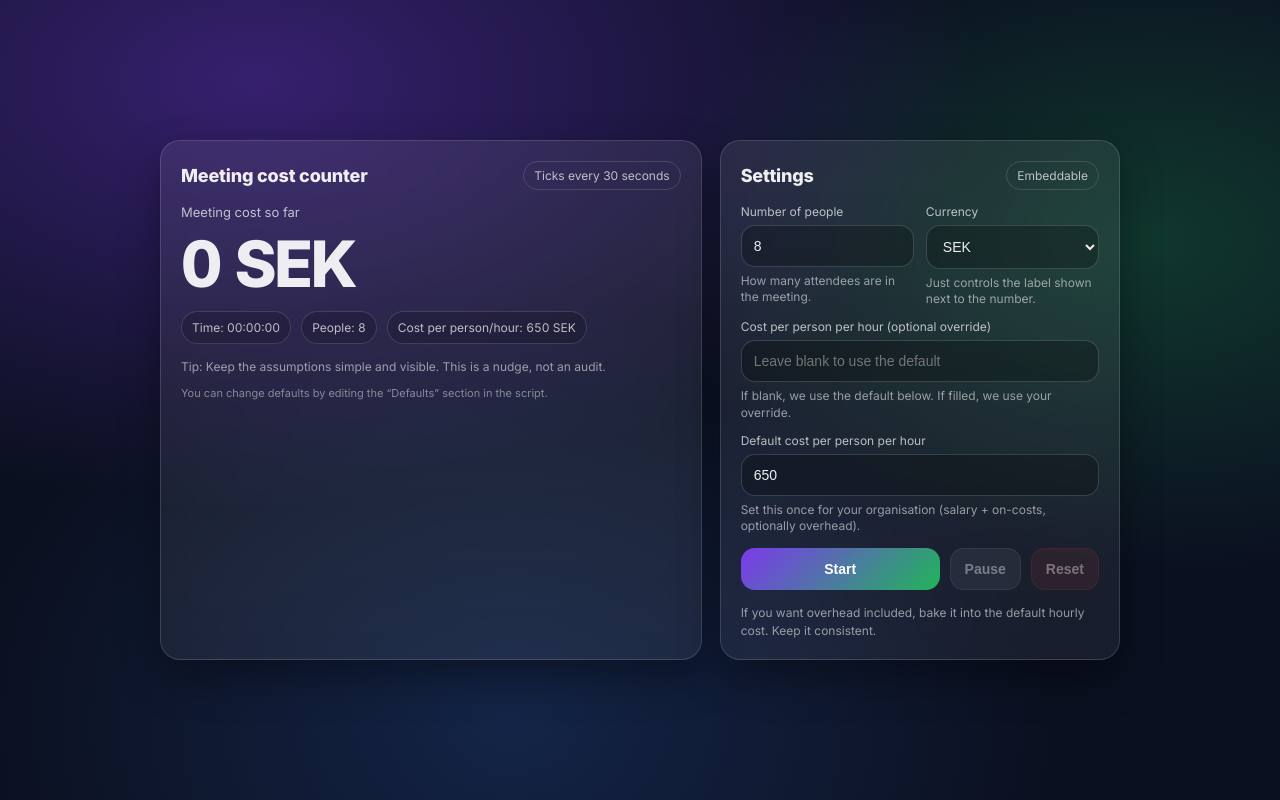
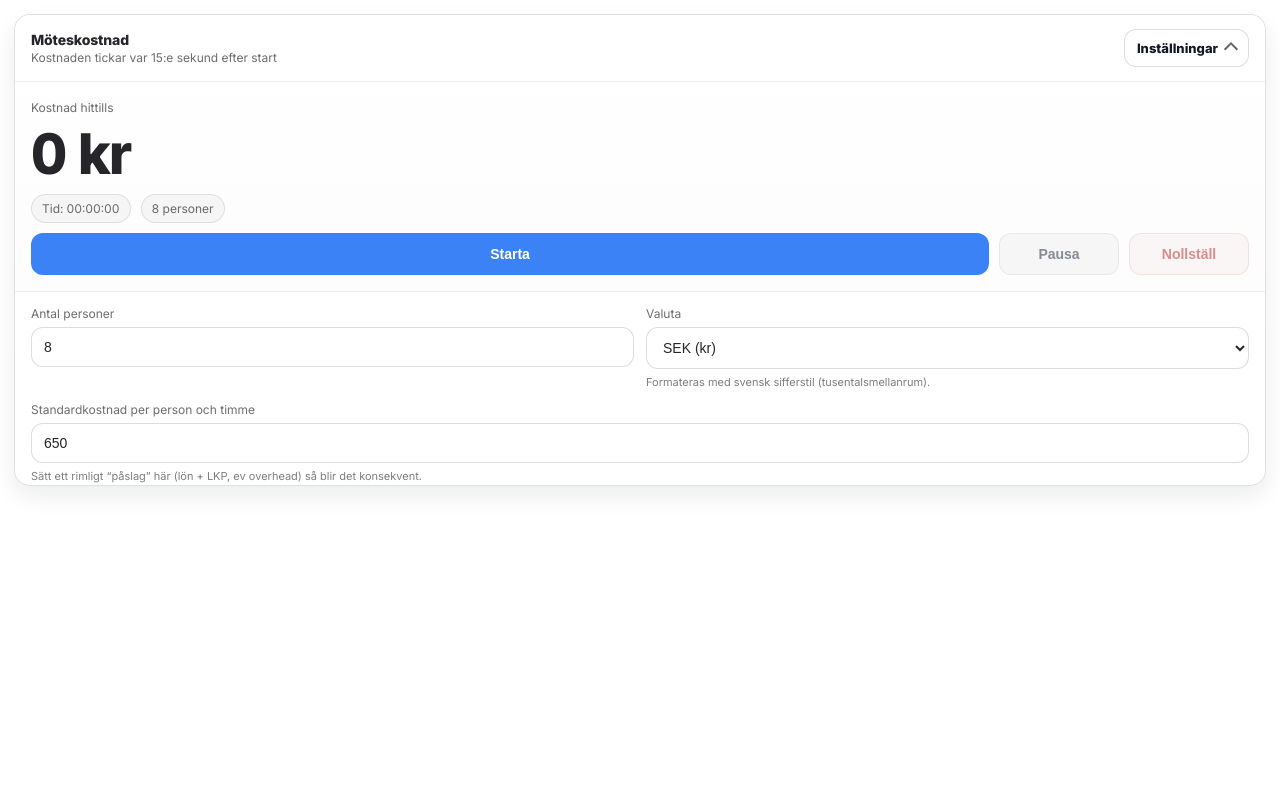
Before and after one commit to praps229/meeting-cost-widget, a plain HTML site: page index.html in a window 1280 px wide. Drawn offline with Linux system fonts and the light colour scheme.

Commit message:
Update index.html

```diff
--- a/index.html
+++ b/index.html
@@ -1,310 +1,339 @@
 <!doctype html>
-<html lang="en">
+<html lang="sv">
 <head>
   <meta charset="utf-8" />
   <meta name="viewport" content="width=device-width, initial-scale=1" />
-  <title>Meeting cost counter</title>
+  <title>Möteskostnad</title>
 
-  <!-- Optional nice font (safe fallback if it fails to load) -->
   <link rel="preconnect" href="https://fonts.googleapis.com">
   <link rel="preconnect" href="https://fonts.gstatic.com" crossorigin>
   <link href="https://fonts.googleapis.com/css2?family=Inter:wght@400;600;800&display=swap" rel="stylesheet">
 
   <style>
     :root{
-      --bg: #0b1020;
-      --card: rgba(255,255,255,0.08);
-      --card2: rgba(255,255,255,0.06);
-      --border: rgba(255,255,255,0.14);
-      --text: rgba(255,255,255,0.92);
-      --muted: rgba(255,255,255,0.70);
-      --muted2: rgba(255,255,255,0.55);
-      --shadow: 0 18px 40px rgba(0,0,0,0.35);
-      --radius: 20px;
-      --accent: #7c3aed; /* violet */
-      --accent2: #22c55e; /* green */
-      --danger: #ef4444;
+      /* Neutral palette that blends into white/grey admin UIs */
+      --bg: transparent;
+      --card: #ffffff;
+      --card2: #fbfbfc;
+      --border: rgba(20, 20, 24, 0.12);
+      --text: rgba(20, 20, 24, 0.92);
+      --muted: rgba(20, 20, 24, 0.62);
+      --shadow: 0 10px 22px rgba(16, 24, 40, 0.08);
+
+      --accent: #3b82f6;   /* calm blue */
+      --accent2: #111827;  /* near-black */
+      --danger: #b91c1c;
+
+      --radius: 16px;
     }
 
     * { box-sizing: border-box; }
-    body{
-      margin:0;
+
+    html, body {
+      height: 100%;
+      margin: 0;
+      background: var(--bg);
       font-family: Inter, system-ui, -apple-system, Segoe UI, Roboto, Arial, sans-serif;
       color: var(--text);
-      background:
-        radial-gradient(1200px 700px at 20% 10%, rgba(124,58,237,0.38), transparent 60%),
-        radial-gradient(900px 600px at 90% 30%, rgba(34,197,94,0.22), transparent 55%),
-        radial-gradient(900px 700px at 40% 90%, rgba(59,130,246,0.18), transparent 60%),
-        var(--bg);
-      min-height: 100vh;
-      display:flex;
-      align-items:center;
-      justify-content:center;
-      padding: 28px;
     }
 
-    .wrap{
-      width: min(960px, 100%);
-      display:grid;
-      grid-template-columns: 1.15fr 0.85fr;
-      gap: 18px;
+    /* Fixed embed height */
+    .widget {
+      height: 500px;
+      width: 100%;
+      padding: 14px;
     }
 
-    @media (max-width: 860px){
-      .wrap{ grid-template-columns: 1fr; }
-    }
-
-    .card{
+    .card {
+      height: 100%;
+      width: 100%;
       background: linear-gradient(180deg, var(--card), var(--card2));
       border: 1px solid var(--border);
       border-radius: var(--radius);
       box-shadow: var(--shadow);
-      backdrop-filter: blur(14px);
-      padding: 20px;
+      overflow: hidden;
+      display: flex;
+      flex-direction: column;
     }
 
-    .title{
-      display:flex;
-      align-items:center;
-      justify-content:space-between;
+    .topbar {
+      display: flex;
+      align-items: center;
+      justify-content: space-between;
       gap: 12px;
-      margin-bottom: 14px;
+      padding: 14px 16px;
+      border-bottom: 1px solid rgba(20, 20, 24, 0.08);
+      background: rgba(255,255,255,0.7);
+      backdrop-filter: blur(8px);
     }
 
-    .title h1{
-      font-size: 18px;
-      margin:0;
-      font-weight: 700;
-      letter-spacing: -0.01em;
+    .title {
+      display: flex;
+      flex-direction: column;
+      gap: 2px;
+      min-width: 0;
     }
 
-    .badge{
+    .title h1 {
+      margin: 0;
+      font-size: 14px;
+      font-weight: 800;
+      letter-spacing: -0.01em;
+      white-space: nowrap;
+      overflow: hidden;
+      text-overflow: ellipsis;
+    }
+
+    .title .sub {
       font-size: 12px;
       color: var(--muted);
-      border: 1px solid var(--border);
-      padding: 6px 10px;
-      border-radius: 999px;
       white-space: nowrap;
+      overflow: hidden;
+      text-overflow: ellipsis;
     }
 
-    .grid{
-      display:grid;
+    .toggle {
+      display: inline-flex;
+      align-items: center;
+      gap: 8px;
+      border: 1px solid rgba(20, 20, 24, 0.14);
+      background: #fff;
+      color: var(--accent2);
+      padding: 10px 12px;
+      border-radius: 12px;
+      font-weight: 700;
+      font-size: 13px;
+      cursor: pointer;
+      user-select: none;
+    }
+
+    .chev {
+      width: 10px;
+      height: 10px;
+      border-right: 2px solid rgba(20, 20, 24, 0.65);
+      border-bottom: 2px solid rgba(20, 20, 24, 0.65);
+      transform: rotate(45deg);
+      transition: transform 0.18s ease;
+      margin-top: -2px;
+    }
+    .toggle[aria-expanded="true"] .chev {
+      transform: rotate(225deg);
+      margin-top: 2px;
+    }
+
+    .content {
+      display: grid;
+      grid-template-columns: 1fr;
+      height: 100%;
+      min-height: 0;
+    }
+
+    /* Counter area */
+    .counter {
+      padding: 18px 16px 10px;
+      display: flex;
+      flex-direction: column;
+      justify-content: center;
+      align-items: flex-start;
+      min-height: 0;
+      gap: 10px;
+    }
+
+    .big {
+      font-size: 56px;
+      line-height: 1.05;
+      font-weight: 800;
+      letter-spacing: -0.04em;
+      margin: 0;
+      word-break: break-word;
+      font-variant-numeric: tabular-nums;
+    }
+
+    .minirow {
+      display: flex;
+      gap: 10px;
+      flex-wrap: wrap;
+      color: var(--muted);
+      font-size: 12px;
+    }
+
+    .pill {
+      border: 1px solid rgba(20, 20, 24, 0.10);
+      background: rgba(20, 20, 24, 0.03);
+      border-radius: 999px;
+      padding: 6px 10px;
+      font-variant-numeric: tabular-nums;
+    }
+
+    .buttons {
+      display: flex;
+      gap: 10px;
+      padding: 0 16px 16px;
+      flex-wrap: wrap;
+    }
+
+    button {
+      border: 0;
+      border-radius: 12px;
+      padding: 12px 14px;
+      font-weight: 800;
+      font-size: 14px;
+      cursor: pointer;
+      transition: transform 0.04s ease, opacity 0.2s ease;
+    }
+    button:active { transform: translateY(1px); }
+    button[disabled] { opacity: 0.5; cursor: not-allowed; }
+
+    .btn-start {
+      background: var(--accent);
+      color: #fff;
+      flex: 1;
+      min-width: 180px;
+    }
+
+    .btn-pause {
+      background: rgba(20, 20, 24, 0.06);
+      border: 1px solid rgba(20, 20, 24, 0.12);
+      color: var(--accent2);
+      min-width: 120px;
+    }
+
+    .btn-reset {
+      background: rgba(185, 28, 28, 0.07);
+      border: 1px solid rgba(185, 28, 28, 0.20);
+      color: var(--danger);
+      min-width: 120px;
+    }
+
+    /* Collapsible settings */
+    .settings {
+      border-top: 1px solid rgba(20, 20, 24, 0.08);
+      background: #fff;
+      overflow: hidden;
+      transition: max-height 0.22s ease;
+    }
+
+    .settings-inner {
+      padding: 14px 16px 16px;
+      display: grid;
       grid-template-columns: 1fr 1fr;
       gap: 12px;
-      margin-top: 12px;
     }
 
     @media (max-width: 520px){
-      .grid{ grid-template-columns: 1fr; }
+      .big { font-size: 44px; }
+      .settings-inner { grid-template-columns: 1fr; }
     }
 
-    label{
-      display:block;
+    label {
+      display: block;
       font-size: 12px;
       color: var(--muted);
       margin-bottom: 6px;
     }
 
-    input, select{
-      width:100%;
-      padding: 12px 12px;
-      border-radius: 14px;
-      border: 1px solid rgba(255,255,255,0.16);
-      background: rgba(0,0,0,0.25);
+    input, select {
+      width: 100%;
+      padding: 11px 12px;
+      border-radius: 12px;
+      border: 1px solid rgba(20, 20, 24, 0.14);
+      background: #fff;
       color: var(--text);
       outline: none;
       font-size: 14px;
     }
 
     input:focus, select:focus{
-      border-color: rgba(124,58,237,0.6);
-      box-shadow: 0 0 0 4px rgba(124,58,237,0.15);
+      border-color: rgba(59, 130, 246, 0.55);
+      box-shadow: 0 0 0 4px rgba(59, 130, 246, 0.12);
     }
 
-    .help{
+    .full { grid-column: 1 / -1; }
+
+    .hint {
       margin-top: 6px;
-      font-size: 12px;
-      color: var(--muted2);
+      font-size: 11px;
+      color: rgba(20, 20, 24, 0.55);
       line-height: 1.35;
     }
-
-    .buttons{
-      display:flex;
-      gap: 10px;
-      margin-top: 14px;
-      flex-wrap: wrap;
-    }
-
-    button{
-      border: 0;
-      border-radius: 14px;
-      padding: 12px 14px;
-      font-weight: 700;
-      font-size: 14px;
-      cursor: pointer;
-      color: white;
-      transition: transform 0.04s ease, opacity 0.2s ease;
-    }
-    button:active{ transform: translateY(1px); }
-
-    .btn-start{
-      background: linear-gradient(135deg, rgba(124,58,237,1), rgba(34,197,94,0.9));
-      flex: 1;
-      min-width: 160px;
-    }
-    .btn-pause{
-      background: rgba(255,255,255,0.12);
-      border: 1px solid rgba(255,255,255,0.16);
-      color: var(--text);
-    }
-    .btn-reset{
-      background: rgba(239,68,68,0.18);
-      border: 1px solid rgba(239,68,68,0.30);
-      color: #ffd7d7;
-    }
-    button[disabled]{
-      opacity: 0.45;
-      cursor: not-allowed;
-    }
-
-    .big{
-      font-size: 64px;
-      font-weight: 800;
-      letter-spacing: -0.04em;
-      margin: 10px 0 2px;
-      line-height: 1.05;
-      word-break: break-word;
-    }
-
-    .sub{
-      font-size: 13px;
-      color: var(--muted);
-    }
-
-    .statrow{
-      display:flex;
-      gap: 10px;
-      flex-wrap: wrap;
-      margin-top: 14px;
-    }
-
-    .pill{
-      border: 1px solid rgba(255,255,255,0.14);
-      background: rgba(0,0,0,0.16);
-      border-radius: 999px;
-      padding: 8px 10px;
-      font-size: 12px;
-      color: var(--muted);
-    }
-
-    .note{
-      margin-top: 14px;
-      font-size: 12px;
-      color: var(--muted2);
-      line-height: 1.45;
-    }
-
-    .footer{
-      margin-top: 10px;
-      font-size: 11px;
-      color: rgba(255,255,255,0.45);
-    }
-
-    .mono{ font-variant-numeric: tabular-nums; }
   </style>
 </head>
 
 <body>
-  <div class="wrap">
-    <!-- Output -->
+  <div class="widget">
     <div class="card">
-      <div class="title">
-        <h1>Meeting cost counter</h1>
-        <div class="badge">Ticks every 30 seconds</div>
+      <div class="topbar">
+        <div class="title">
+          <h1>Möteskostnad</h1>
+          <div class="sub">Kostnaden tickar var 15:e sekund efter start</div>
+        </div>
+
+        <div id="settingsToggle" class="toggle" role="button" tabindex="0" aria-expanded="true" aria-controls="settingsPanel">
+          Inställningar <span class="chev" aria-hidden="true"></span>
+        </div>
       </div>
 
-      <div class="sub">Meeting cost so far</div>
-      <div id="cost" class="big mono">0</div>
+      <div class="content">
+        <div class="counter">
+          <div style="font-size:12px;color:var(--muted);">Kostnad hittills</div>
+          <p id="cost" class="big">0 kr</p>
 
-      <div class="statrow">
-        <div class="pill">Time: <span id="elapsed" class="mono">00:00:00</span></div>
-        <div class="pill">People: <span id="peopleOut" class="mono">—</span></div>
-        <div class="pill">Cost per person/hour: <span id="cphOut" class="mono">—</span></div>
-      </div>
-
-      <div class="note">
-        Tip: Keep the assumptions simple and visible. This is a nudge, not an audit.
-      </div>
-
-      <div class="footer">
-        You can change defaults by editing the “Defaults” section in the script.
-      </div>
-    </div>
-
-    <!-- Controls -->
-    <div class="card">
-      <div class="title">
-        <h1>Settings</h1>
-        <div class="badge">Embeddable</div>
-      </div>
-
-      <div class="grid">
-        <div>
-          <label for="people">Number of people</label>
-          <input id="people" type="number" min="1" step="1" value="8" />
-          <div class="help">How many attendees are in the meeting.</div>
-        </div>
-
-        <div>
-          <label for="currency">Currency</label>
-          <select id="currency">
-            <option value="SEK" selected>SEK</option>
-            <option value="EUR">EUR</option>
-            <option value="GBP">GBP</option>
-            <option value="USD">USD</option>
-          </select>
-          <div class="help">Just controls the label shown next to the number.</div>
-        </div>
-
-        <div style="grid-column: 1 / -1;">
-          <label for="cph">Cost per person per hour (optional override)</label>
-          <input id="cph" type="number" min="0" step="1" placeholder="Leave blank to use the default" />
-          <div class="help">
-            If blank, we use the default below. If filled, we use your override.
+          <div class="minirow" aria-label="Minimal meeting info">
+            <span class="pill">Tid: <span id="elapsed">00:00:00</span></span>
+            <span class="pill"><span id="peopleOut">8</span> personer</span>
           </div>
         </div>
 
-        <div style="grid-column: 1 / -1;">
-          <label for="defaultCph">Default cost per person per hour</label>
-          <input id="defaultCph" type="number" min="0" step="1" value="650" />
-          <div class="help">
-            Set this once for your organisation (salary + on-costs, optionally overhead).
+        <div class="buttons">
+          <button id="startBtn" class="btn-start">Starta</button>
+          <button id="pauseBtn" class="btn-pause" disabled>Pausa</button>
+          <button id="resetBtn" class="btn-reset" disabled>Nollställ</button>
+        </div>
+
+        <div id="settingsPanel" class="settings">
+          <div class="settings-inner">
+            <div>
+              <label for="people">Antal personer</label>
+              <input id="people" type="number" min="1" step="1" value="8" />
+            </div>
+
+            <div>
+              <label for="currency">Valuta</label>
+              <select id="currency">
+                <option value="SEK" selected>SEK (kr)</option>
+                <option value="EUR">EUR (€)</option>
+                <option value="GBP">GBP (£)</option>
+                <option value="USD">USD ($)</option>
+              </select>
+              <div class="hint">Formateras med svensk sifferstil (tusentalsmellanrum).</div>
+            </div>
+
+            <div class="full">
+              <label for="defaultCph">Standardkostnad per person och timme</label>
+              <input id="defaultCph" type="number" min="0" step="1" value="650" />
+              <div class="hint">Sätt ett rimligt “påslag” här (lön + LKP, ev overhead) så blir det konsekvent.</div>
+            </div>
+
+            <div class="full">
+              <label for="cph">Tillfällig override (valfritt)</label>
+              <input id="cph" type="number" min="0" step="1" placeholder="Lämna tomt för att använda standard" />
+              <div class="hint">Om du fyller i här används den siffran istället för standardkostnaden.</div>
+            </div>
           </div>
         </div>
-      </div>
-
-      <div class="buttons">
-        <button id="startBtn" class="btn-start">Start</button>
-        <button id="pauseBtn" class="btn-pause" disabled>Pause</button>
-        <button id="resetBtn" class="btn-reset" disabled>Reset</button>
-      </div>
-
-      <div class="note">
-        If you want overhead included, bake it into the default hourly cost. Keep it consistent.
       </div>
     </div>
   </div>
 
 <script>
-  // Defaults (you can change these)
-  const COST_TICK_SECONDS = 30;
-  const TIME_TICK_SECONDS = 1;
+  // Behaviour
+  const COST_TICK_SECONDS = 15; // requested
+  const TIME_TICK_SECONDS = 1;  // keep time smooth
 
   // Elements
   const elCost = document.getElementById("cost");
   const elElapsed = document.getElementById("elapsed");
   const elPeopleOut = document.getElementById("peopleOut");
-  const elCphOut = document.getElementById("cphOut");
 
   const inpPeople = document.getElementById("people");
   const inpCurrency = document.getElementById("currency");
@@ -315,10 +344,13 @@
   const btnPause = document.getElementById("pauseBtn");
   const btnReset = document.getElementById("resetBtn");
 
+  const toggle = document.getElementById("settingsToggle");
+  const panel = document.getElementById("settingsPanel");
+
   // State
   let running = false;
-  let startedAt = null;        // timestamp (ms)
-  let pausedAt = null;         // timestamp (ms)
+  let startedAt = null;   // ms
+  let pausedAt = null;    // ms
   let totalPausedMs = 0;
 
   let timeInterval = null;
@@ -329,11 +361,36 @@
     return Number.isFinite(n) ? n : fallback;
   }
 
-  function formatMoney(amount, currency){
-    const rounded = Math.round(amount);
-    // Use spaces as thousands separator, looks good in an embedded widget
-    const withSpaces = rounded.toString().replace(/\B(?=(\d{3})+(?!\d))/g, " ");
-    return `${withSpaces} ${currency}`;
+  function getPeople(){
+    const p = safeNumber(inpPeople.value, 1);
+    return Math.max(1, Math.floor(p));
+  }
+
+  function getCurrency(){
+    return inpCurrency.value || "SEK";
+  }
+
+  function getCostPerPersonPerHour(){
+    const override = (inpCph.value || "").trim();
+    if (override !== ""){
+      return Math.max(0, safeNumber(override, 0));
+    }
+    return Math.max(0, safeNumber(inpDefaultCph.value, 0));
+  }
+
+  function moneyFormatter(currency){
+    // Swedish style: space as thousands separator, comma decimals (we show 0 decimals)
+    // SEK gets "kr" in Swedish locale formatting.
+    try{
+      return new Intl.NumberFormat("sv-SE", {
+        style: "currency",
+        currency,
+        maximumFractionDigits: 0
+      });
+    } catch {
+      // Fallback
+      return new Intl.NumberFormat("sv-SE", { maximumFractionDigits: 0 });
+    }
   }
 
   function pad2(n){ return String(n).padStart(2, "0"); }
@@ -346,56 +403,52 @@
     return `${pad2(h)}:${pad2(m)}:${pad2(s)}`;
   }
 
-  function getPeople(){
-    const p = safeNumber(inpPeople.value, 0);
-    return Math.max(1, Math.floor(p));
-  }
-
-  function getCurrency(){
-    return inpCurrency.value || "SEK";
-  }
-
-  function getCostPerPersonPerHour(){
-    const override = inpCph.value.trim();
-    if (override !== ""){
-      return Math.max(0, safeNumber(override, 0));
-    }
-    return Math.max(0, safeNumber(inpDefaultCph.value, 0));
-  }
-
   function effectiveElapsedMs(nowMs){
     if (!startedAt) return 0;
     return Math.max(0, nowMs - startedAt - totalPausedMs);
   }
 
   function computeCost(nowMs){
+    // Make the cost "tick" in discrete 15-second steps after start.
+    const stepMs = COST_TICK_SECONDS * 1000;
+    const elapsed = effectiveElapsedMs(nowMs);
+    const quantisedMs = Math.floor(elapsed / stepMs) * stepMs;
+
     const people = getPeople();
     const cph = getCostPerPersonPerHour();
-    const hours = effectiveElapsedMs(nowMs) / (1000 * 60 * 60);
+    const hours = quantisedMs / (1000 * 60 * 60);
+
     return people * cph * hours;
   }
 
   function render(){
     const now = Date.now();
+    const people = getPeople();
     const currency = getCurrency();
-    const people = getPeople();
-    const cph = getCostPerPersonPerHour();
+    const fmt = moneyFormatter(currency);
 
     elPeopleOut.textContent = people;
-    elCphOut.textContent = formatMoney(cph, currency);
+    elElapsed.textContent = formatElapsed(effectiveElapsedMs(now));
 
-    const elapsedMs = effectiveElapsedMs(now);
-    elElapsed.textContent = formatElapsed(elapsedMs);
+    const cost = computeCost(now);
 
-    // Only tick the cost every 30 seconds (but we re-render on cost interval)
-    const cost = computeCost(now);
-    elCost.textContent = formatMoney(cost, currency);
+    // Some currencies (SEK) get nice formatting with "kr" in sv-SE
+    // If Intl fails, it will still produce Swedish grouping for numbers.
+    let out;
+    try{
+      out = fmt.format(cost);
+    } catch {
+      out = `${new Intl.NumberFormat("sv-SE", { maximumFractionDigits: 0 }).format(cost)} ${currency}`;
+    }
+    elCost.textContent = out;
   }
 
   function setUiState(){
     btnStart.disabled = running;
     btnPause.disabled = !running;
     btnReset.disabled = !startedAt;
+
+    // Allow changing settings only when not running (reduces confusion)
     inpPeople.disabled = running;
     inpCurrency.disabled = running;
     inpCph.disabled = running;
@@ -404,7 +457,6 @@
 
   function start(){
     if (running) return;
-
     const now = Date.now();
 
     if (!startedAt){
@@ -417,13 +469,9 @@
     pausedAt = null;
     running = true;
 
-    // Time updates every second (nice UX)
     timeInterval = setInterval(render, TIME_TICK_SECONDS * 1000);
-
-    // Cost ticks every 30 seconds (as requested)
     costInterval = setInterval(render, COST_TICK_SECONDS * 1000);
 
-    // Render instantly
     render();
     setUiState();
   }
@@ -453,31 +501,56 @@
     timeInterval = null;
     costInterval = null;
 
-    elCost.textContent = "0";
-    elElapsed.textContent = "00:00:00";
-    elPeopleOut.textContent = "—";
-    elCphOut.textContent = "—";
-
+    render();
     setUiState();
   }
+
+  // Collapsible settings (open by default)
+  function setPanel(open){
+    toggle.setAttribute("aria-expanded", open ? "true" : "false");
+    if (open){
+      // Set to the content height for smooth animation
+      panel.style.maxHeight = panel.scrollHeight + "px";
+    } else {
+      panel.style.maxHeight = "0px";
+    }
+  }
+
+  function togglePanel(){
+    const isOpen = toggle.getAttribute("aria-expanded") === "true";
+    setPanel(!isOpen);
+  }
+
+  toggle.addEventListener("click", togglePanel);
+  toggle.addEventListener("keydown", (e) => {
+    if (e.key === "Enter" || e.key === " ") {
+      e.preventDefault();
+      togglePanel();
+    }
+  });
 
   // Wire up buttons
   btnStart.addEventListener("click", start);
   btnPause.addEventListener("click", pause);
   btnReset.addEventListener("click", reset);
 
-  // Keep outputs synced before starting
+  // Live update when not running
   ["input", "change"].forEach(evt => {
-    inpPeople.addEventListener(evt, () => { if (!running) render(); });
-    inpCurrency.addEventListener(evt, () => { if (!running) render(); });
-    inpCph.addEventListener(evt, () => { if (!running) render(); });
-    inpDefaultCph.addEventListener(evt, () => { if (!running) render(); });
+    [inpPeople, inpCurrency, inpCph, inpDefaultCph].forEach(el => {
+      el.addEventListener(evt, () => { if (!running) render(); });
+    });
   });
 
-  // Initial render
+  // Initial layout + render
   render();
   setUiState();
+
+  // Ensure panel height is correct after fonts load/layout settles
+  window.addEventListener("load", () => setPanel(true));
+  window.addEventListener("resize", () => {
+    const isOpen = toggle.getAttribute("aria-expanded") === "true";
+    if (isOpen) setPanel(true);
+  });
 </script>
-
 </body>
 </html>
```
